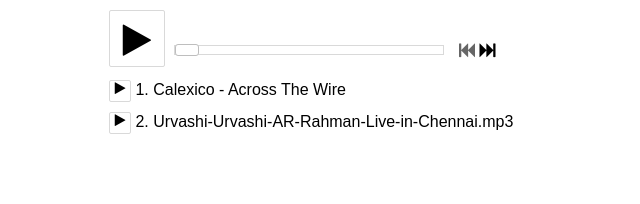
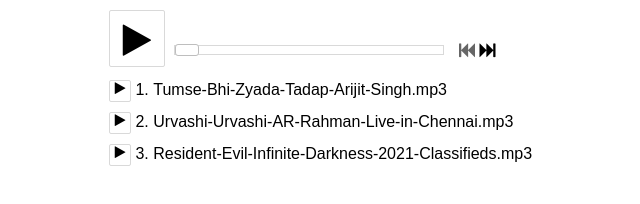
Before and after one commit to honeyonsys/musicplayer, a plain HTML site: page index.html in a window 1280 px wide. Shown: the whole page, without its empty margins (281-921 px from the left). Drawn offline with Linux system fonts and the light colour scheme.

Commit message:
added songs

```diff
--- a/index.html
+++ b/index.html
@@ -7,8 +7,9 @@
 <div class="container">
 
   <audio id="audio" preload="none" tabindex="0">
-    			<source src="https://archive.org/download/calexico2006-12-02..flac16/calexico2006-12-02d1t02.mp3" data-track-number="1" />
+    			<source src="songs/Tumse-Bhi-Zyada-Tadap-Arijit-Singh.mp3" data-track-number="1" />
     			<source src="songs/Urvashi-Urvashi-AR-Rahman-Live-in-Chennai.mp3" data-track-number="2" />
+          <source src="songs/Resident-Evil-Infinite-Darkness-2021-Classifieds.mp3" data-track-number="3" />
 
     			Your browser does not support HTML5 audio.
   </audio>
@@ -56,7 +57,7 @@
     <div class="play-list-row" data-track-row="1">
       <div class="small-toggle-btn"><i class="small-play-btn"><span class="screen-reader-text">Small toggle button</span></i></div>
       <div class="track-number"> 1. </div>
-      <div class="track-title"><a class="playlist-track" href="#" data-play-track="1">Calexico - Across The Wire</a> </div>
+      <div class="track-title"><a class="playlist-track" href="#" data-play-track="1">Tumse-Bhi-Zyada-Tadap-Arijit-Singh.mp3</a> </div>
     </div>
 
     <div class="play-list-row" data-track-row="2">
@@ -65,6 +66,14 @@
       <div class="track-title"><a class="playlist-track" href="#" data-play-track="2">Urvashi-Urvashi-AR-Rahman-Live-in-Chennai.mp3</a></div>
     </div>
 
+    <div class="play-list-row" data-track-row="3">
+      <div class="small-toggle-btn"><i class="small-play-btn"><span class="screen-reader-text">Small toggle button</span></i>  </div>
+      <div class="track-number">3.</div>
+      <div class="track-title"><a class="playlist-track" href="#" data-play-track="2">Resident-Evil-Infinite-Darkness-2021-Classifieds.mp3</a></div>
+    </div>
+
+
+
 
   </div> <!--play-list ends here-->
 </div>
```
Also changed, not shown: 2 other files.
